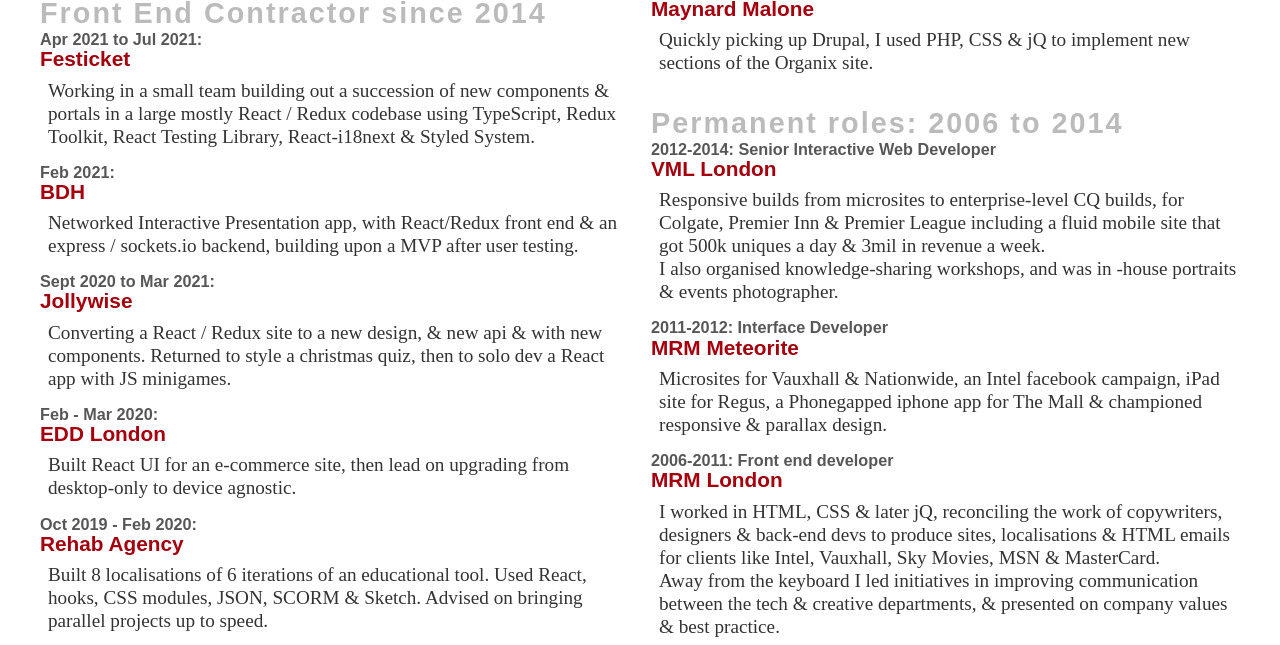
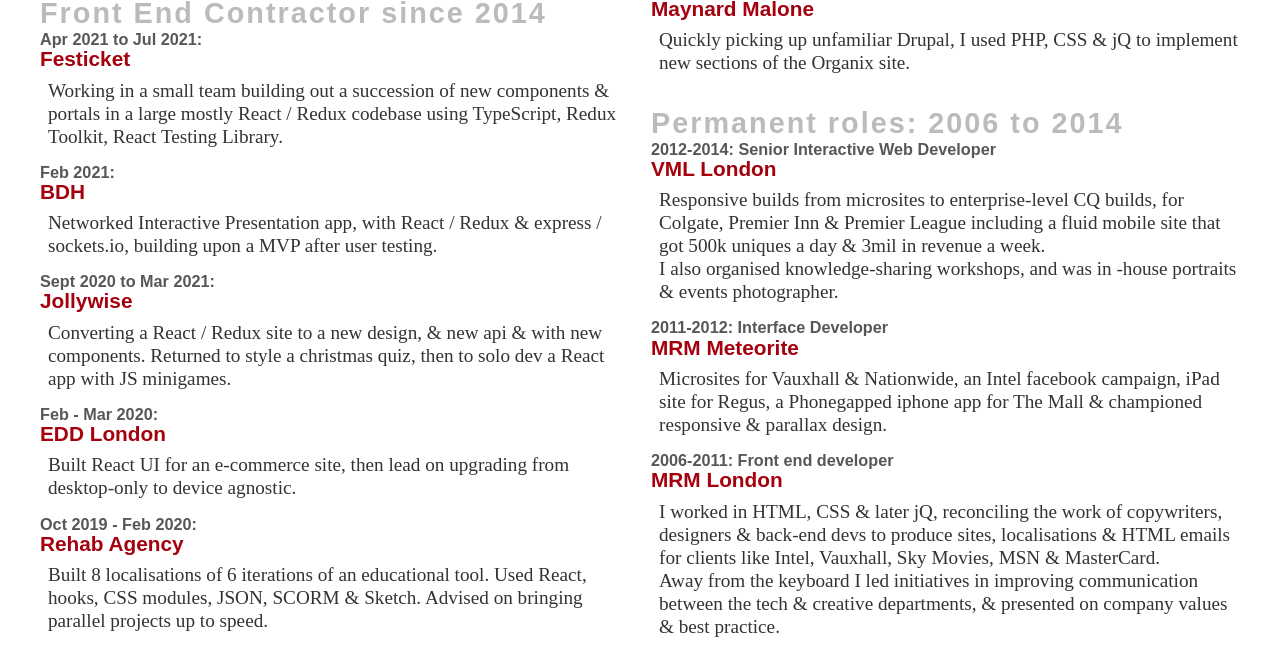
Before and after one commit to DanielGovan/cv_page, a Gatsby site: page / in a window 1280 px wide. Shown: the part 130-775 px from the top of the page. Built offline with nearby package versions, Linux system fonts and the light colour scheme; Gatsby itself is replaced by a stand-in of ours.

Commit message:
reallty fighting for space here

```diff
--- a/src/pages/index.js
+++ b/src/pages/index.js
@@ -28,13 +28,11 @@
         <Place time="Apr 2021 to Jul 2021:" place="Festicket">
           Working in a small team building out a succession of new components
           &amp; portals in a large mostly React / Redux codebase using
-          TypeScript, Redux Toolkit, React Testing Library, React-i18next &amp;
-          Styled System.
+          TypeScript, Redux Toolkit, React Testing Library.
         </Place>
         <Place time="Feb 2021:" place="BDH">
-          Networked Interactive Presentation app, with React/Redux front end
-          &amp; an express / sockets.io backend, building upon a MVP after user
-          testing.
+          Networked Interactive Presentation app, with React / Redux &amp;
+          express / sockets.io, building upon a MVP after user testing.
         </Place>
         <Place time="Sept 2020 to Mar 2021:" place="Jollywise">
           Converting a React / Redux site to a new design, &amp; new api &amp;
@@ -83,12 +81,12 @@
           place="VooDooBytes"
         >
           Worked on agreatplacetobe with Mixture, Liquid, Sass &amp; jQ for
-          integration to Umbraco. Then projects including Cameraworks, Heineken,
+          integration to Umbraco. Later projects included Cameraworks, Heineken,
           &amp; Blossom Hill.
         </Place>
         <Place time="Feb to Apr 2014" place="Maynard Malone">
-          Quickly picking up Drupal, I used PHP, CSS &amp; jQ to implement new
-          sections of the Organix site.
+          Quickly picking up unfamiliar Drupal, I used PHP, CSS &amp; jQ to
+          implement new sections of the Organix site.
         </Place>
         <NoColWrap>
           <SectionHeader>Permanent roles: 2006 to 2014</SectionHeader>
--- a/src/styles.css
+++ b/src/styles.css
@@ -218,7 +218,7 @@
     padding-bottom: 0.2rem !important;
   }
   @page {
-    margin: 0.5cm;
+    margin: 0.4cm;
   }
   p,
   h2,
```
